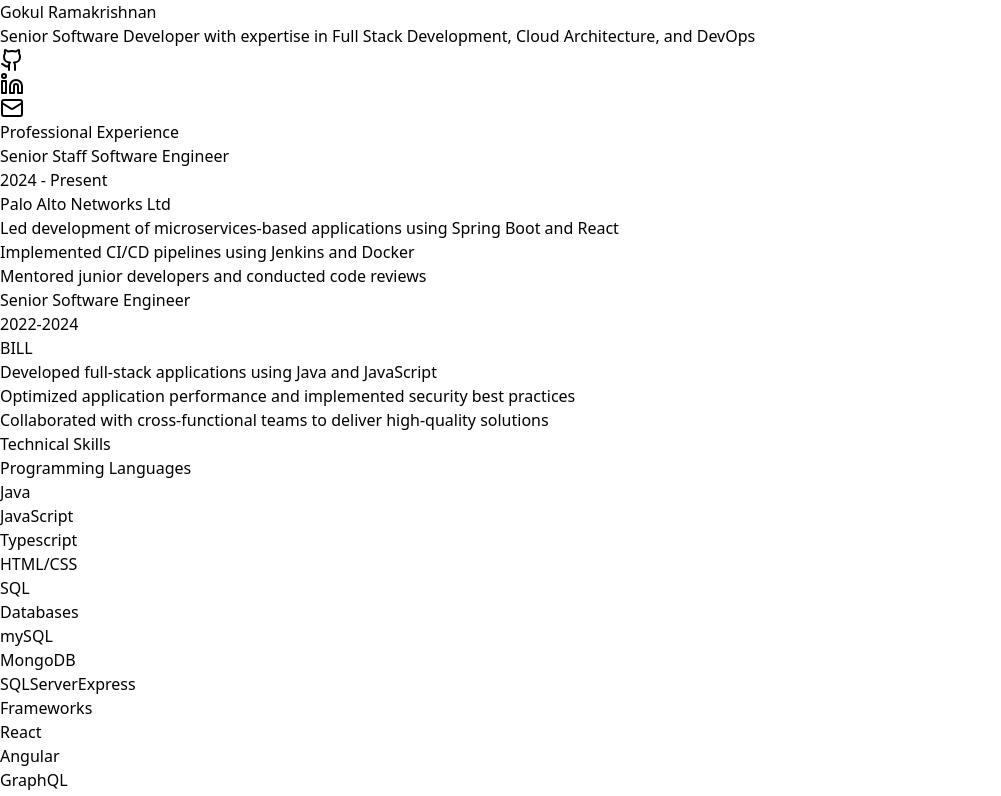
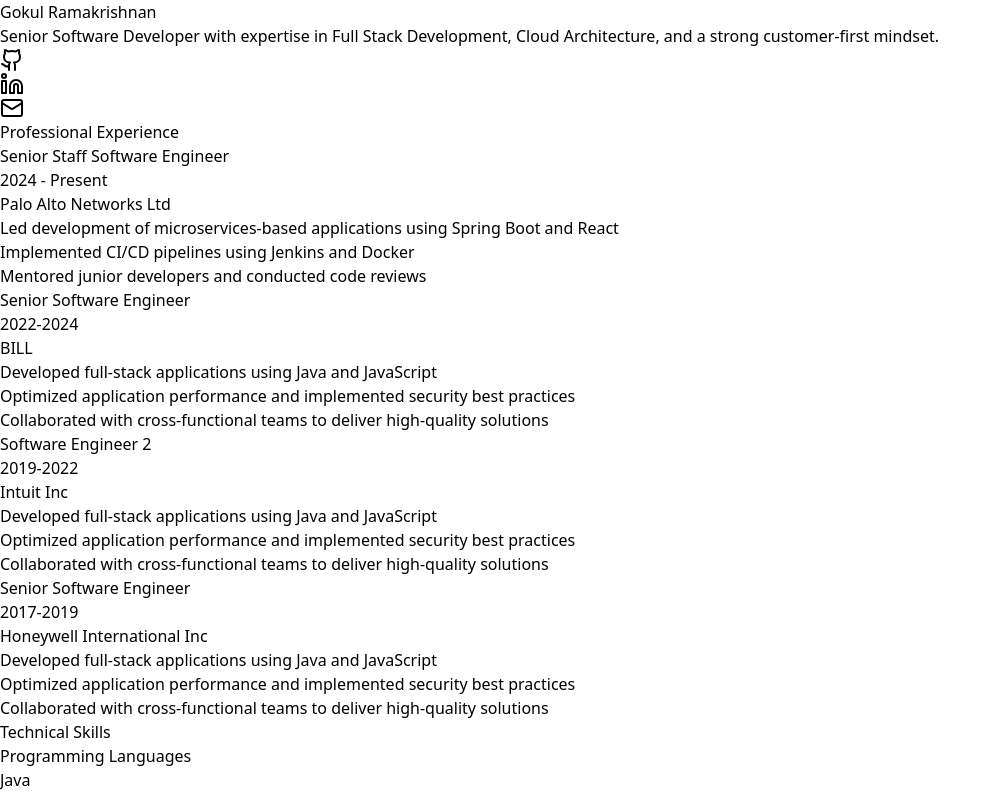
Before and after one commit to GokulRG/portfolio-website, a React (Vite) app: page / in a window 1280 px wide. Shown: the top 796 px of the page, without its empty margins (0-1001 px from the left). Built offline with nearby package versions, Linux system fonts and the light colour scheme.

Commit message:
Update App.tsx
Updating Experience

```diff
--- a/src/App.tsx
+++ b/src/App.tsx
@@ -8,7 +8,7 @@
                 <div className="container mx-auto px-6 py-24">
                     <div className="flex flex-col items-center text-center">
                         <h1 className="text-4xl md:text-6xl font-bold mb-6">Gokul Ramakrishnan</h1>
-                        <p className="text-xl md:text-2xl mb-8 max-w-2xl">Senior Software Developer with expertise in Full Stack Development, Cloud Architecture, and DevOps</p>
+                        <p className="text-xl md:text-2xl mb-8 max-w-2xl">Senior Software Developer with expertise in Full Stack Development, Cloud Architecture, and a strong customer-first mindset.</p>
                         <div className="flex gap-4">
                             <a href="https://github.com/GokulRG" target="_blank" rel="noopener noreferrer" className="p-2 hover:bg-white/10 rounded-full transition-colors">
                                 <Github size={24} />
@@ -48,6 +48,32 @@
                                 <p className="text-gray-600">2022-2024</p>
                             </div>
                             <p className="text-gray-600 mb-4">BILL</p>
+                            <ul className="list-disc list-inside text-gray-700 space-y-2">
+                                <li>Developed full-stack applications using Java and JavaScript</li>
+                                <li>Optimized application performance and implemented security best practices</li>
+                                <li>Collaborated with cross-functional teams to deliver high-quality solutions</li>
+                            </ul>
+                        </div>
+
+                        <div className="bg-white p-6 rounded-lg shadow-md">
+                            <div className="flex flex-col md:flex-row justify-between mb-4">
+                                <h3 className="text-xl font-semibold">Software Engineer 2</h3>
+                                <p className="text-gray-600">2019-2022</p>
+                            </div>
+                            <p className="text-gray-600 mb-4">Intuit Inc</p>
+                            <ul className="list-disc list-inside text-gray-700 space-y-2">
+                                <li>Developed full-stack applications using Java and JavaScript</li>
+                                <li>Optimized application performance and implemented security best practices</li>
+                                <li>Collaborated with cross-functional teams to deliver high-quality solutions</li>
+                            </ul>
+                        </div>
+
+                        <div className="bg-white p-6 rounded-lg shadow-md">
+                            <div className="flex flex-col md:flex-row justify-between mb-4">
+                                <h3 className="text-xl font-semibold">Senior Software Engineer</h3>
+                                <p className="text-gray-600">2017-2019</p>
+                            </div>
+                            <p className="text-gray-600 mb-4">Honeywell International Inc</p>
                             <ul className="list-disc list-inside text-gray-700 space-y-2">
                                 <li>Developed full-stack applications using Java and JavaScript</li>
                                 <li>Optimized application performance and implemented security best practices</li>
```
